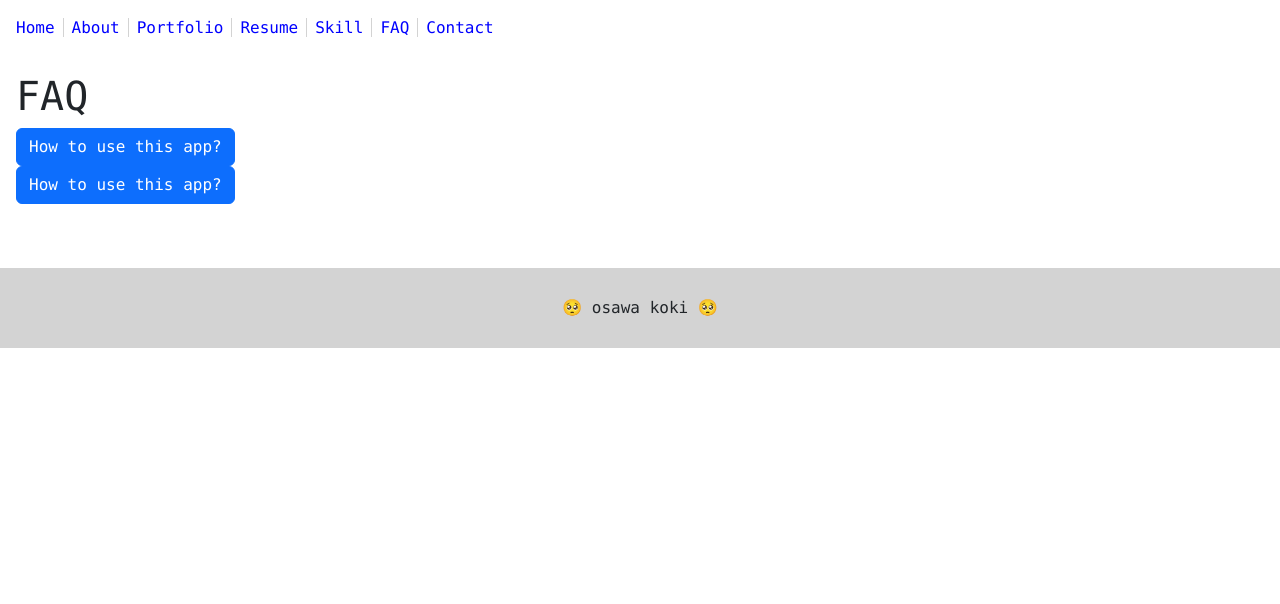
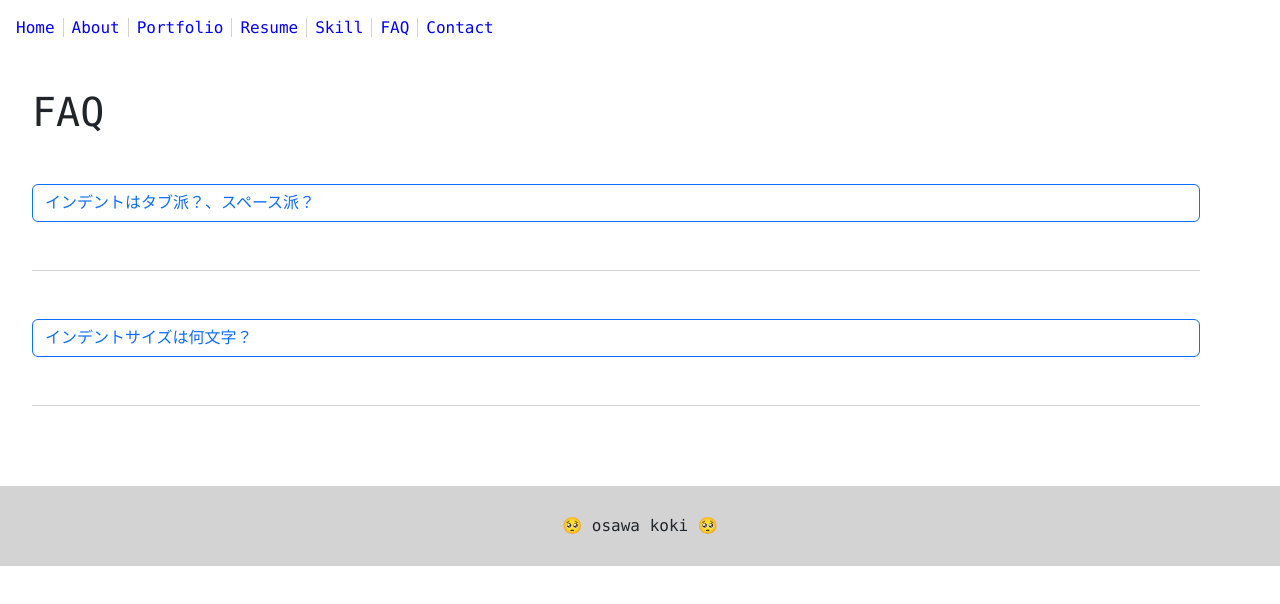
Before and after one commit to osawa-koki/osawa-koki, a Next.js app in the folder portfolio/: page /faq in a window 1280 px wide. Shown: the top 604 px of the page. Built offline with nearby package versions, Linux system fonts and the light colour scheme.

Commit message:
Faq雛形。

```diff
--- a/portfolio/data/faq.ts
+++ b/portfolio/data/faq.ts
@@ -14,14 +14,14 @@ type _Faq = {
 
 const _faq: _Faq[] = [
   {
-    question: 'How to use this app?',
-    answer: 'You can use this app by following the steps below.',
-    detail: '1. Open the app. 2. Click the button. 3. Enjoy the app.'
+    question: 'インデントはタブ派？、スペース派？',
+    answer: 'スペース派です。',
+    detail: '例外的にGo言語など、タブ文字が推奨されている場合には、タブ文字を使用します。'
   },
   {
-    question: 'How to use this app?',
-    answer: 'You can use this app by following the steps below.',
-    detail: '1. Open the app. 2. Click the button. 3. Enjoy the app.'
+    question: 'インデントサイズは何文字？',
+    answer: '2文字が好きです。',
+    detail: '4タブだとどんどん右に進んでしまうため、2タブが好きです。'
   },
 ];
 
--- a/portfolio/pages/_app.js
+++ b/portfolio/pages/_app.js
@@ -5,6 +5,7 @@ import '../styles/index.scss';
 import '../styles/about.scss';
 import '../styles/portfolio.scss';
 import '../styles/resume.scss';
+import '../styles/faq.scss';
 
 export default function MyApp({ Component, pageProps }) {
   return <Component {...pageProps} />
--- a/portfolio/pages/faq.tsx
+++ b/portfolio/pages/faq.tsx
@@ -28,13 +28,15 @@ const FaqPage = () => {
 
   return (
     <Layout title="osawa's FAQ">
-    <div id='FAQ'>
+    <div id='Faq'>
       <h1>FAQ</h1>
       {
         faqs.map((f, _) => {
           return (
-            <div key={f.id}>
+            <div className='FaqUnit' key={f.id}>
               <Button
+                className='FaqAnswer'
+                variant="outline-primary"
                 onClick={() => {
                   const new_open = faqs.map((o, _) => {
                     if (o.id === f.id) {
@@ -58,7 +60,7 @@ const FaqPage = () => {
                 {f.question}
               </Button>
               <Collapse in={f.open}>
-                <div id="example-collapse-text">
+                <div className='answer'>
                   {f.answer}
                   <br />
                   {f.detail}
--- /dev/null
+++ b/portfolio/styles/faq.scss
@@ -0,0 +1,14 @@
+
+#Faq {
+  max-width: 1200px;
+  padding: 1rem;
+  .FaqUnit {
+    margin-top: 3rem;
+    border-bottom: 1px lightgray solid;
+    padding-bottom: 3rem;
+    .FaqAnswer {
+      width: 100%;
+      text-align: left;
+    }
+  }
+}
```
